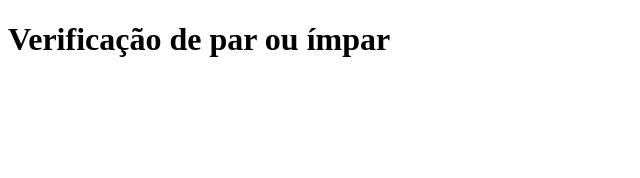
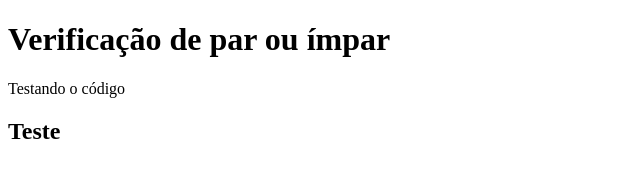
Before and after one commit to Gabolonhez/Product-Register, a plain HTML site: page index.html in a window 1280 px wide. Shown: the whole page, without its empty margins (0-640 px from the left). Drawn offline with Linux system fonts and the light colour scheme.

Commit message:
Alteração html

```diff
--- a/index.html
+++ b/index.html
@@ -11,5 +11,8 @@
     <!--Adicionando comentário oculto-->
     <script src="app.js"></script>
 
+    <p>Testando o código</p>
+    <h2>Teste</h2>
+
 </body>
 </html>
```
